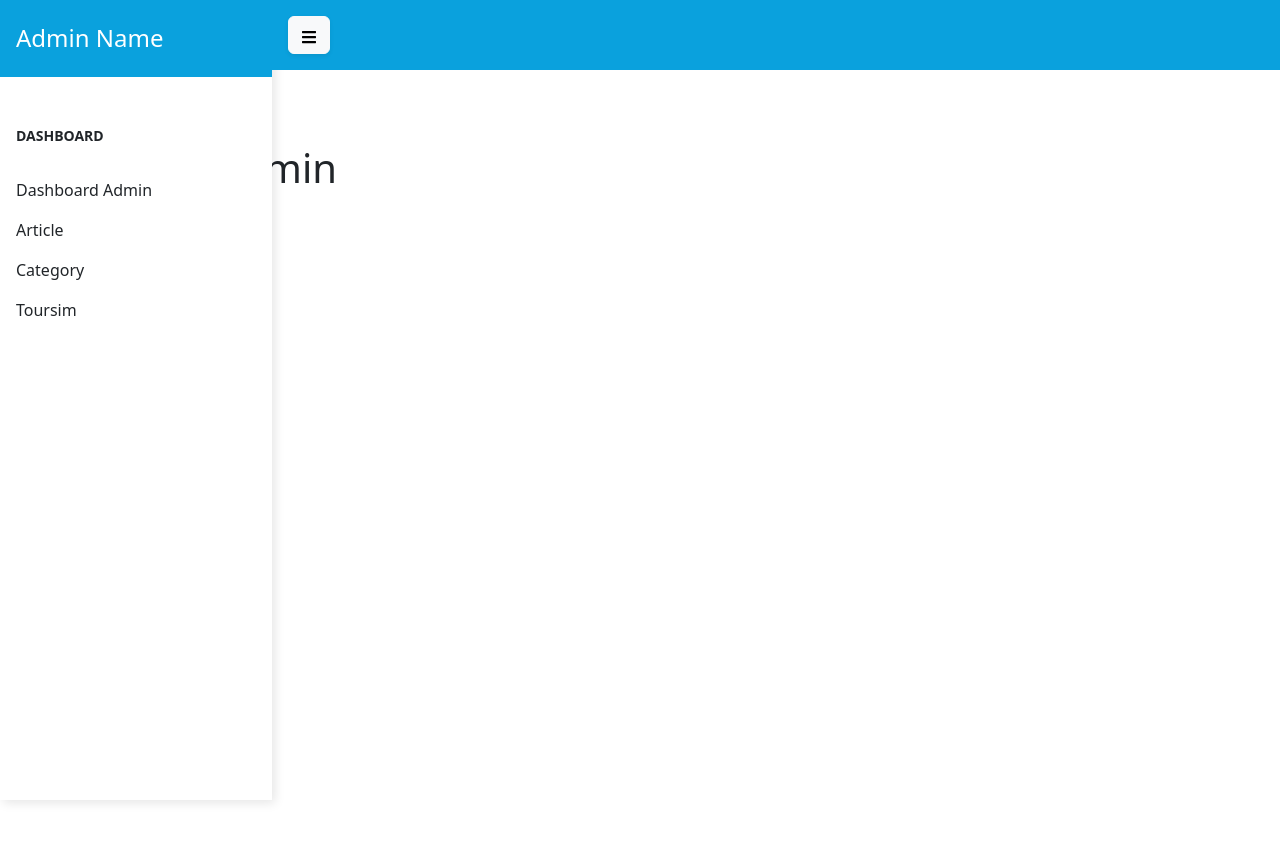
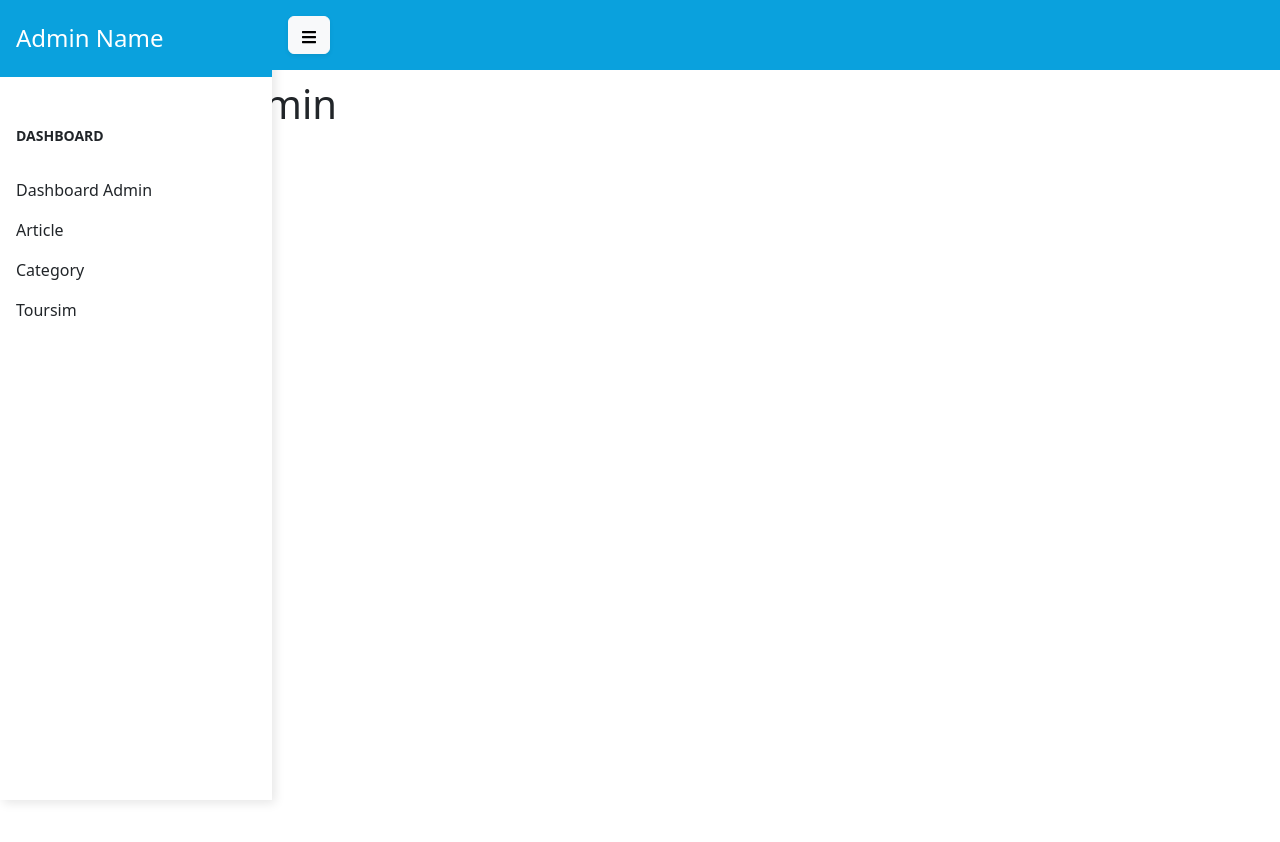
Before and after one commit to MuhammadAbdiel/capstone-dicoding, a React (Create React App) app: page /admin in a window 1280 px wide. Shown: the top 842 px of the page. Built offline with nearby package versions, Linux system fonts and the light colour scheme.

Commit message:
Update LayoutAdmin.jsx
Change padding value

```diff
--- a/src/components/Admin/LayoutAdmin.jsx
+++ b/src/components/Admin/LayoutAdmin.jsx
@@ -10,7 +10,7 @@ const LayoutAdmin = () => {
     <div>
       <SideBarAdmin active={active} />
       <HeaderAdmin active={active} setActive={setActive} />
-      <div className={active ? 'content_active page-content p-5 mt-5' : 'page-content p-5 mt-5 content'}></div>
+      <div className={active ? 'content_active page-content p-3 mt-5' : 'page-content p-3 mt-5 content'}></div>
     </div>
   )
 }
```
